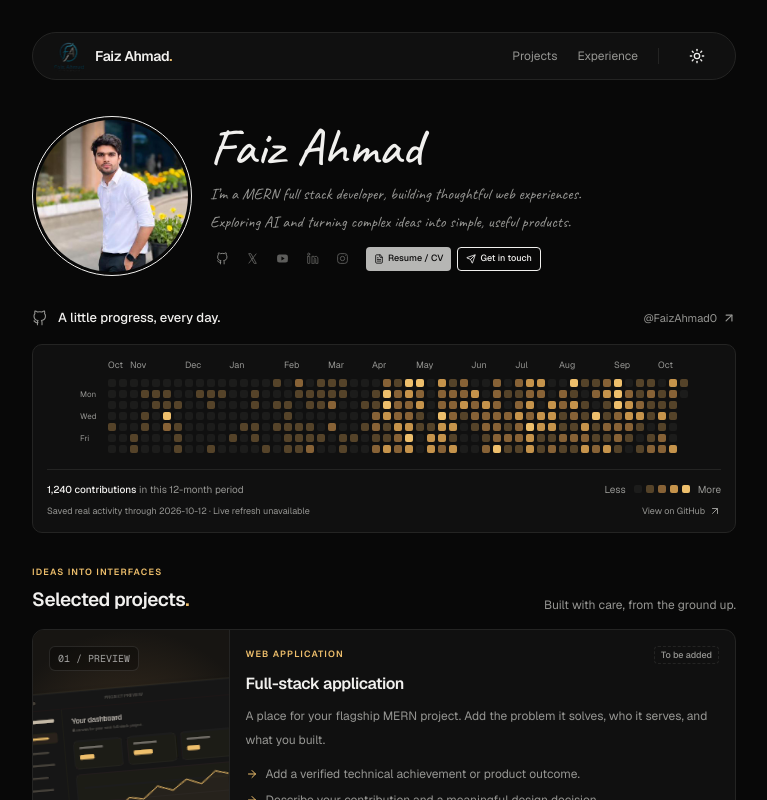
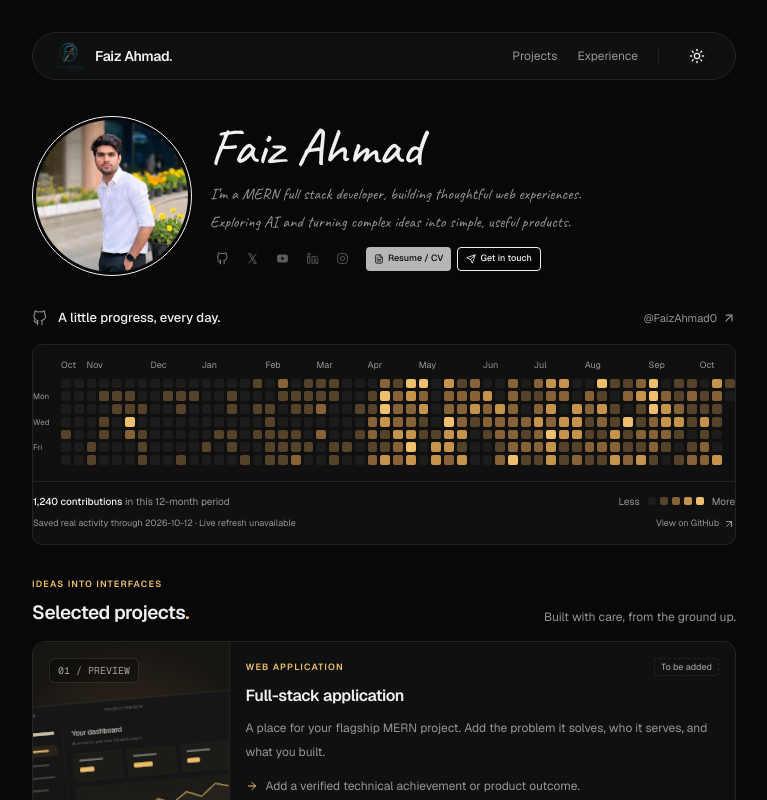
Before and after one commit to FaizAhmad0/portfolio, a Next.js app: page / in a window 1280 px wide. Shown: the top 800 px of the page, without its empty margins (256-1023 px from the left). Built offline with nearby package versions, Linux system fonts and the light colour scheme; no server answers.

Commit message:
fix github stats box

```diff
--- a/src/app/globals.css
+++ b/src/app/globals.css
@@ -76,8 +76,10 @@ summary::-webkit-details-marker { display: none; }
 .experience-icon svg { width: 16px; height: 16px; }
 .accent-icon { color: var(--accent); background: var(--accent-soft); border-color: color-mix(in srgb, var(--accent) 15%, var(--border)); }
 .contact-card { background: radial-gradient(ellipse at 100% 100%, var(--accent-soft), transparent 60%), var(--surface); }
-.activity-card { min-height: 148px; border: 1px solid var(--border); border-radius: 10px; background: var(--surface); padding: 14px; }
-.contribution-grid { display: grid; grid-template-rows: repeat(7, 8px); grid-auto-flow: column; grid-auto-columns: 8px; gap: 3px; }
+.activity-card { min-height: 148px; border: 1px solid var(--border); border-radius: 10px; background: var(--surface); padding: 14px 0; }
+.activity-calendar { width: 100%; }
+.contribution-grid { display: grid; flex: 1; min-width: 0; grid-template-rows: repeat(7, auto); grid-auto-flow: column; grid-auto-columns: minmax(8px, 1fr); gap: 3px; }
+.contribution-grid .contribution-cell { width: 100%; height: auto; aspect-ratio: 1; }
 .contribution-cell { width: 8px; height: 8px; border-radius: 2px; background: var(--graph-0); }
 .contribution-cell[data-level="1"] { background: var(--graph-1); }
 .contribution-cell[data-level="2"] { background: var(--graph-2); }
--- a/src/components/github-activity.tsx
+++ b/src/components/github-activity.tsx
@@ -28,8 +28,17 @@ export async function GitHubActivity() {
   const months = days.map((day, index) => ({ day, index })).filter(({ day, index }) => index === 0 || day.date.slice(0, 7) !== days[index - 1].date.slice(0, 7));
   return <Card className="activity-card gap-0 shadow-none">
     <div className="overflow-x-auto pb-1" tabIndex={0} role="region" aria-label={`GitHub contribution calendar: ${total.toLocaleString("en-US")} contributions between ${days[0].date} and ${days.at(-1)?.date}. Scroll horizontally to view all dates.`}>
-      <div className="mx-auto w-fit"><div className="relative mb-2 ml-7 h-3 text-[9px] text-[var(--muted)]" style={{ width: weeks * 11 - 3 }}>{months.map(({ day, index }) => <span key={day.date} className="absolute" style={{ left: Math.floor((index + first) / 7) * 11 }}>{new Date(`${day.date}T12:00:00Z`).toLocaleDateString("en-US", { month: "short", timeZone: "UTC" })}</span>)}</div>
-        <div className="flex gap-2"><div className="grid w-5 grid-rows-7 gap-[3px] text-[8px] leading-[8px] text-[var(--muted)]"><span/><span>Mon</span><span/><span>Wed</span><span/><span>Fri</span><span/></div><div className="contribution-grid" aria-hidden="true">{Array.from({ length: first }, (_, i) => <span key={`pad-${i}`} className="contribution-cell invisible"/>)}{days.map(day => <span key={day.date} className="contribution-cell" data-level={day.level} title={`${day.count} contributions on ${day.date}`}/>)}</div></div>
+      <div className="activity-calendar" style={{ minWidth: weeks * 11 - 3 + 28 }}>
+        <div className="relative mb-2 ml-7 h-3 text-[9px] text-[var(--muted)]">
+          {months.map(({ day, index }) => {
+            const column = Math.floor((index + first) / 7);
+            return <span key={day.date} className="absolute" style={{ left: `min(calc(${column / weeks * 100}% + ${column / weeks * 3}px), calc(100% - 18px))` }}>{new Date(`${day.date}T12:00:00Z`).toLocaleDateString("en-US", { month: "short", timeZone: "UTC" })}</span>;
+          })}
+        </div>
+        <div className="flex gap-2">
+          <div className="grid w-5 shrink-0 grid-rows-7 items-center gap-[3px] text-[8px] leading-[8px] text-[var(--muted)]"><span/><span>Mon</span><span/><span>Wed</span><span/><span>Fri</span><span/></div>
+          <div className="contribution-grid" style={{ gridTemplateColumns: `repeat(${weeks}, minmax(8px, 1fr))` }} aria-hidden="true">{Array.from({ length: first }, (_, i) => <span key={`pad-${i}`} className="contribution-cell invisible"/>)}{days.map(day => <span key={day.date} className="contribution-cell" data-level={day.level} title={`${day.count} contributions on ${day.date}`}/>)}</div>
+        </div>
       </div>
     </div>
     <div className="mt-3 flex flex-wrap items-center justify-between gap-3 border-t border-[var(--border)] pt-3 text-[10px] text-[var(--muted)]"><p><strong className="font-medium text-foreground">{total.toLocaleString("en-US")} contributions</strong> in this 12-month period</p><div className="flex items-center gap-1"><span className="mr-1">Less</span>{[0, 1, 2, 3, 4].map(level => <span key={level} className="contribution-cell" data-level={level}/>)}<span className="ml-1">More</span></div></div>
```
